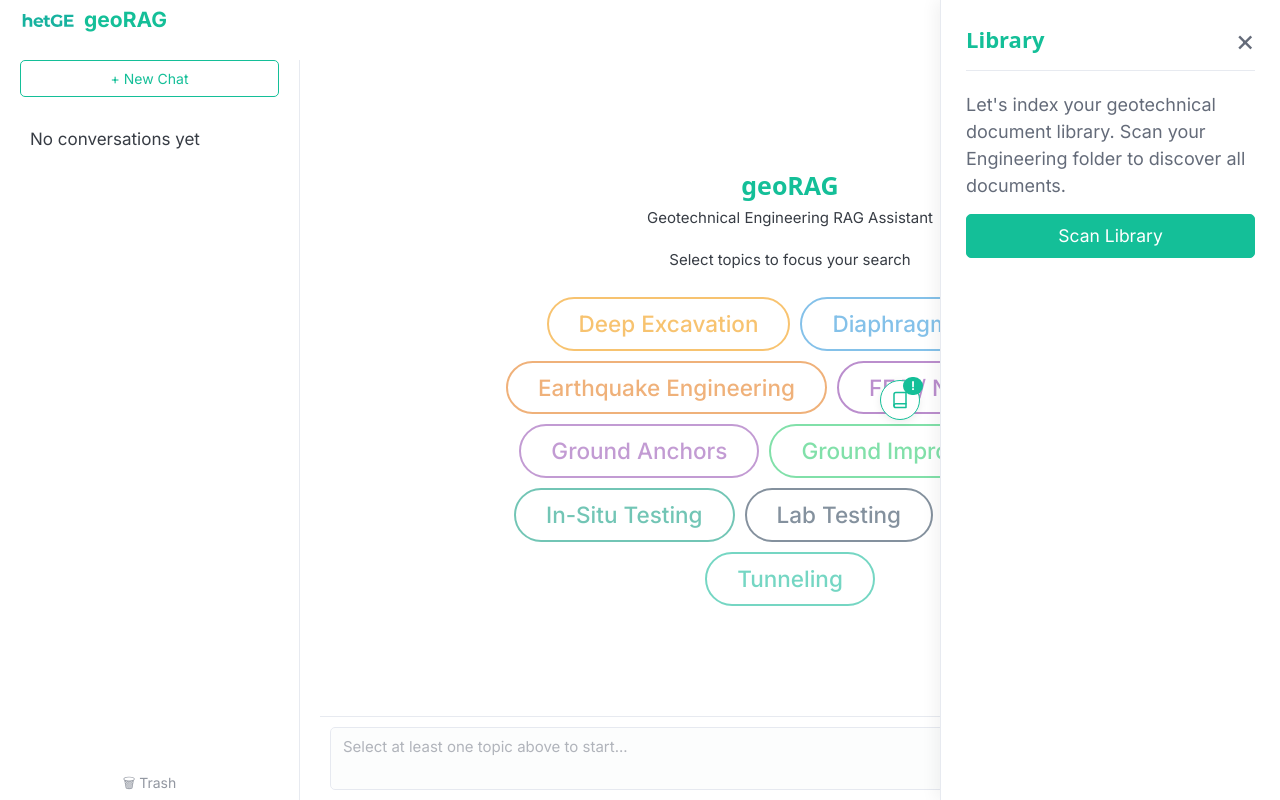
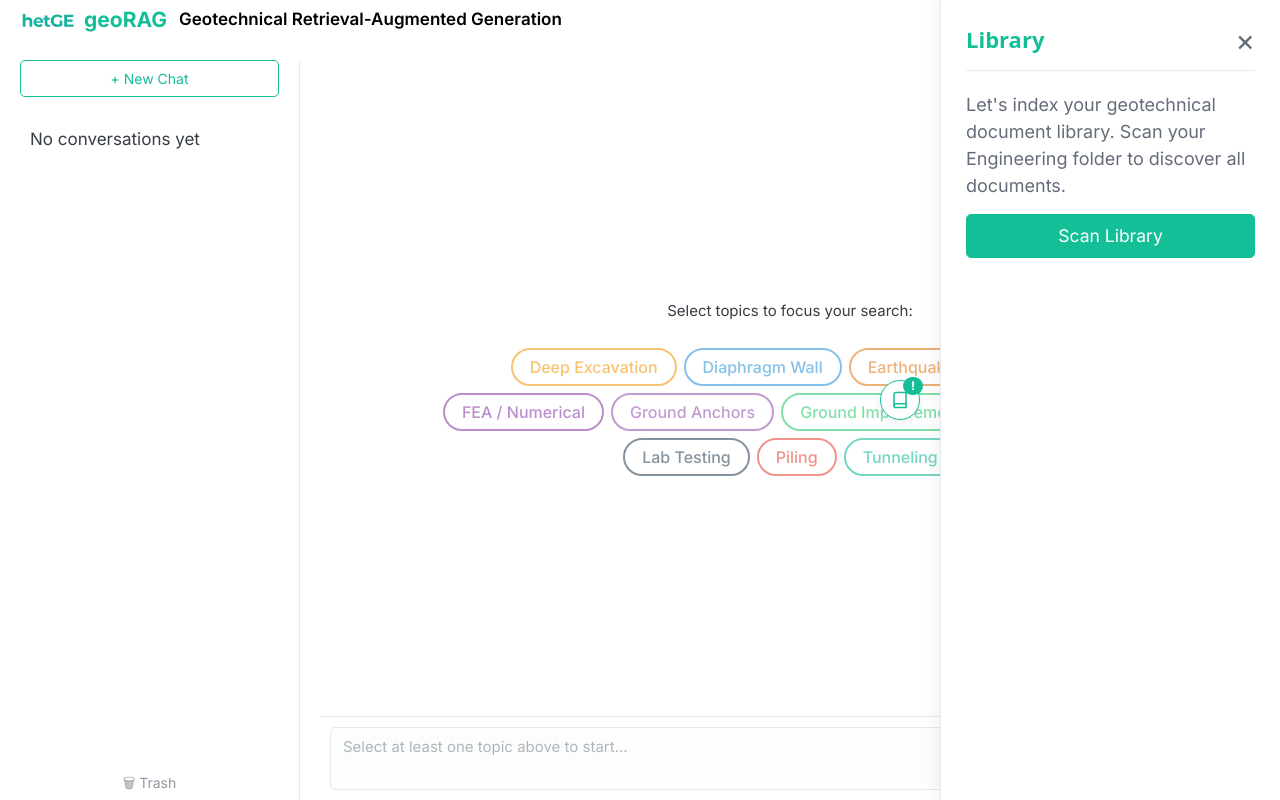
Before and after one commit to hetGE/georag, a FastAPI app: page / in a window 1280 px wide. Run offline with FastAPI, Linux system fonts and the light colour scheme; data that the repository does not hold is empty.

Commit message:
Restyle chat welcome screen and add nav subtitle
Remove geoRAG and Geotechnical Engineering RAG Assistant titles from
chat welcome, keep only "Select topics to focus your search:" prompt.
Add "Geotechnical Retrieval-Augmented Generation" subtitle to nav header.
Reduce welcome tag font size and padding for better density. Fix multi-tag
modal to show for any multi-selection and use tag intersection.

Co-Authored-By: Claude Opus 4.6 <noreply@anthropic.com>

```diff
--- a/frontend/static/css/app.css
+++ b/frontend/static/css/app.css
@@ -95,6 +95,13 @@ body.chat-streaming .lp-actions:not(:has(#lp-stop-btn))::after {
     width: auto;
 }
 
+.nav-subtitle {
+    color: #000;
+    font-weight: 600;
+    font-size: 0.85rem;
+    margin-left: 0.2rem;
+}
+
 /* Nav pills for Chat / Documents */
 nav ul:last-child {
     gap: 0;
@@ -301,15 +308,15 @@ nav ul:last-child li a.active:hover {
     display: flex;
     flex-wrap: wrap;
     justify-content: center;
-    gap: 0.5rem;
+    gap: 0.35rem;
     max-width: 700px;
     margin: 1.25rem auto 0;
 }
 
 .welcome-tag {
-    padding: 0.4rem 1.5rem;
+    padding: 0.25rem 0.85rem;
     border-radius: 1.5rem;
-    font-size: 1.125rem;
+    font-size: 0.8rem;
     font-weight: 500;
     cursor: pointer;
     border: 2px solid;
--- a/frontend/static/js/chat.js
+++ b/frontend/static/js/chat.js
@@ -724,9 +724,7 @@ function newChat({ broadcast = true } = {}) {
     currentConversationId = null;
     document.getElementById('chat-messages').innerHTML = `
         <div class="chat-welcome" id="chat-welcome">
-            <h2>geoRAG</h2>
-            <p>Geotechnical Engineering RAG Assistant</p>
-            <p class="secondary">Select topics to focus your search</p>
+            <p class="secondary">Select topics to focus your search:</p>
             <div id="welcome-tags" class="welcome-tags"></div>
         </div>
     `;
--- a/frontend/static/js/documents.js
+++ b/frontend/static/js/documents.js
@@ -231,13 +231,7 @@ function updateMultiTagVisibility() {
         return;
     }
 
-    // All selected files must have identical tag sets
-    const selectedFiles = lastLoadedFiles.filter(f => selectedFileIds.has(f.id));
-    const tagKey = f => (f.tags || []).map(t => t.name).sort().join(',');
-    const firstKey = tagKey(selectedFiles[0]);
-    const allSame = selectedFiles.every(f => tagKey(f) === firstKey);
-
-    btn.style.display = allSame ? '' : 'none';
+    btn.style.display = '';
 }
 
 // Re-check visibility periodically (processing may start/stop)
@@ -330,7 +324,12 @@ function openMultiTagModal() {
     const selectedFiles = lastLoadedFiles.filter(f => selectedFileIds.has(f.id));
     if (selectedFiles.length < 2) return;
 
-    const currentTags = new Set((selectedFiles[0].tags || []).map(t => t.name));
+    // Intersection: only tags present on ALL selected files
+    const tagSets = selectedFiles.map(f => new Set((f.tags || []).map(t => t.name)));
+    const currentTags = new Set(tagSets[0]);
+    tagSets.slice(1).forEach(s => {
+        for (const t of currentTags) if (!s.has(t)) currentTags.delete(t);
+    });
     const fileIds = selectedFiles.map(f => f.id);
 
     const modal = document.getElementById('multi-tag-modal');
--- a/frontend/templates/base.html
+++ b/frontend/templates/base.html
@@ -20,6 +20,7 @@
             <li><strong><a href="/" class="nav-brand">
                 <img src="/static/images/hetge.svg" alt="hetGE" class="nav-logo">
                 <span>geoRAG</span>
+                <span class="nav-subtitle">Geotechnical Retrieval-Augmented Generation</span>
             </a></strong></li>
         </ul>
         <ul>
--- a/frontend/templates/spa.html
+++ b/frontend/templates/spa.html
@@ -40,9 +40,7 @@
             <!-- Messages -->
             <div class="chat-messages" id="chat-messages">
                 <div class="chat-welcome" id="chat-welcome">
-                    <h2>geoRAG</h2>
-                    <p>Geotechnical Engineering RAG Assistant</p>
-                    <p class="secondary">Select topics to focus your search</p>
+                    <p class="secondary">Select topics to focus your search:</p>
                     <div id="welcome-tags" class="welcome-tags">
                         <!-- Populated by JS -->
                     </div>
```
